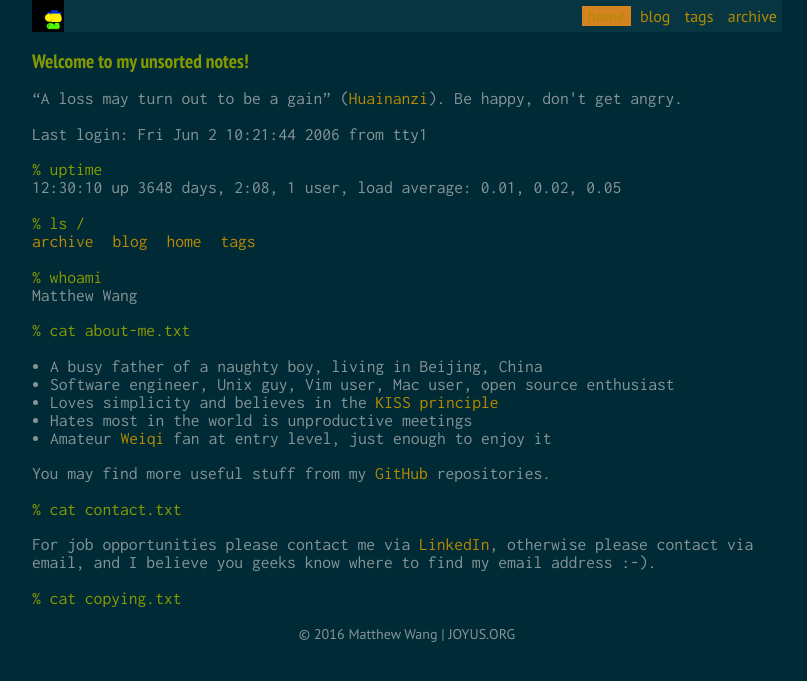
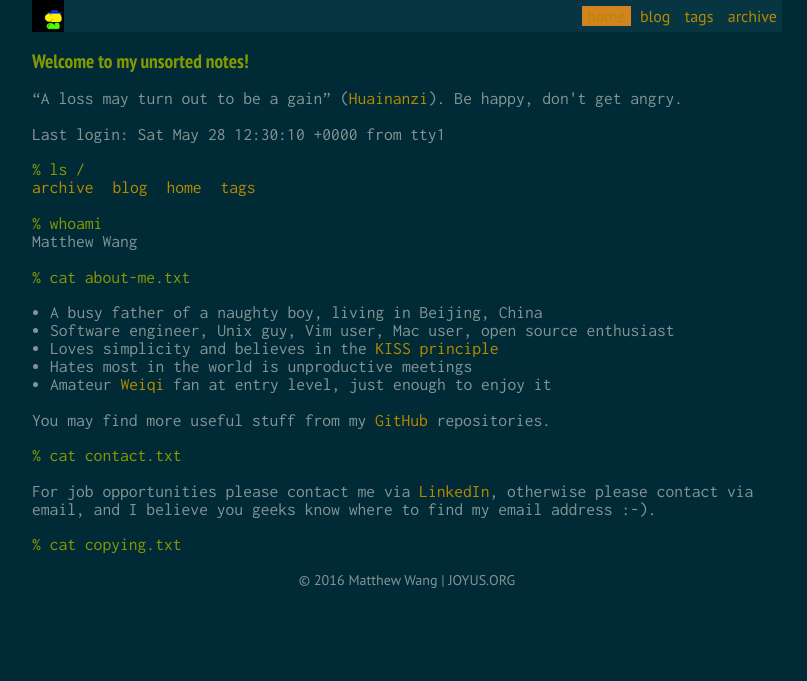
Before and after one commit to ymattw/joyus, a Jekyll site: the page built from index.html, in a window 1280 px wide. Shown: the top 681 px of the page, without its empty margins (233-1040 px from the left). Built offline with Jekyll 4.4.1, drawn with Linux system fonts in a browser that asks for light colours.

Commit message:
Use site.date (last build dtime) as last login time
Hide incorrect uptime for now

```diff
--- a/index.html
+++ b/index.html
@@ -12,19 +12,22 @@ order: 1
 Be happy, don't get angry.
 
 {% assign domain_reg_time = "Fri Jun 2 10:21:44 2006" %}
-<p>Last login: {{ domain_reg_time }} from tty1</p>
+{% assign domain_reg_utime = domain_reg_time | date: '%s' %}
+{% assign uptime = site.time | date: '%s' | minus: domain_reg_utime %}
+{% assign uptime_days = uptime | divided_by: 86400 %}
+{% assign uptime_hours = uptime | modulo: 86400 | divided_by: 3600 %}
+{% assign uptime_minutes = uptime | modulo: 3600 | divided_by: 60 %}
 
+<p>Last login: {{ site.time | date: '%a %b %-d %T %z' }} from tty1</p>
+
+<!--
 <p>
   <div class="prompt">% uptime</div>
-  {% assign domain_reg_utime = domain_reg_time | date: '%s' %}
-  {% assign uptime = site.time | date: '%s' | minus: domain_reg_utime %}
-  {% assign uptime_days = uptime | divided_by: 86400 %}
-  {% assign uptime_hours = uptime | modulo: 86400 | divided_by: 3600 %}
-  {% assign uptime_minutes = uptime | modulo: 3600 | divided_by: 60 %}
   {{ site.time | date: '%T' }} up {{ uptime_days }} days,
   {{ uptime_hours }}:{{ uptime_minutes | prepend: '0' | slice: -2, 2 }},
   1 user, load average: 0.01, 0.02, 0.05
 </p>
+-->
 
 <p>
   <div class="prompt">% ls /</div>
```
